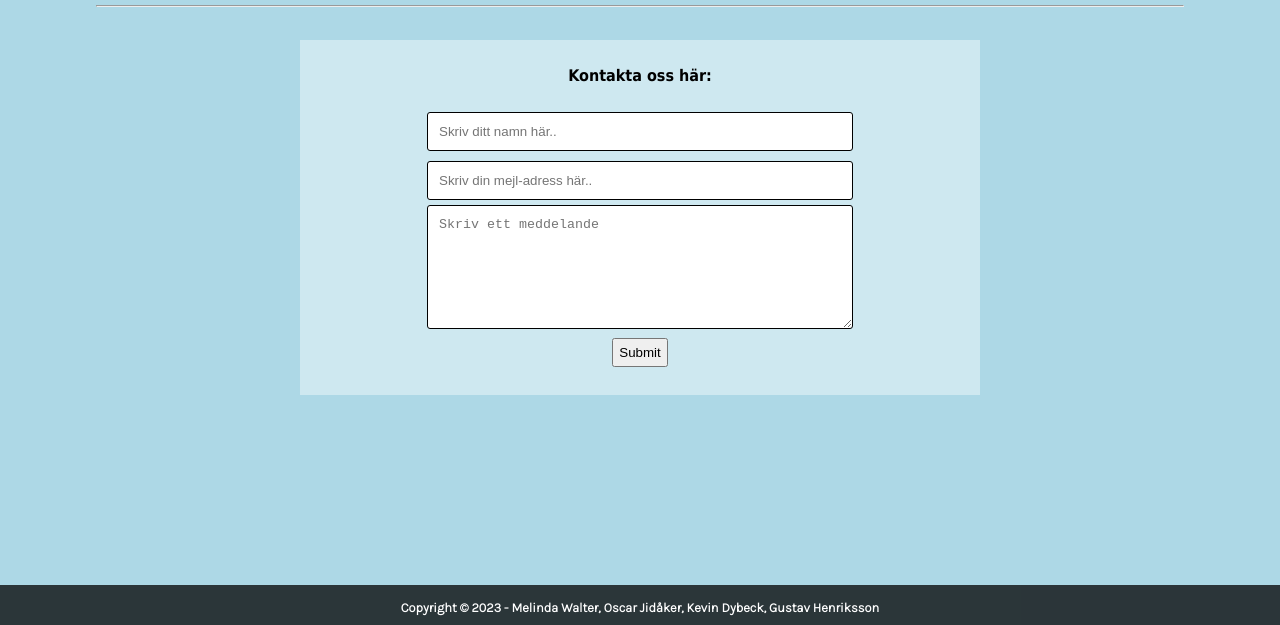
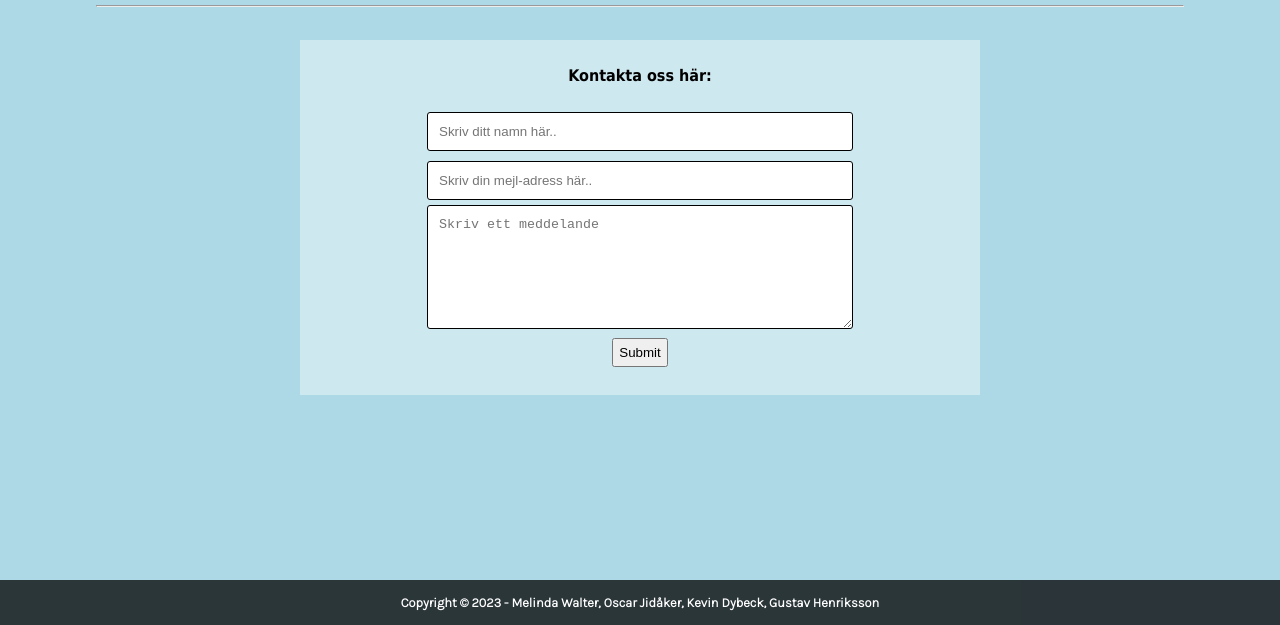
Before and after one commit to mewal92/KimchiStore, a plain HTML site: page src/kontakt.html in a window 1280 px wide. Shown: the part 175-800 px from the top of the page. Drawn offline with Linux system fonts and the light colour scheme; a web font is replaced by a local one.

Commit message:
Fixed java script for footer

```diff
--- a/src/css/stilmall.css
+++ b/src/css/stilmall.css
@@ -130,7 +130,8 @@ h6 {
     position: fixed;
    bottom: 0;
    color: white;
-   padding-bottom: 10px;
+   padding-bottom: 15px;
+   padding-top: 15px;
 }
 
 
--- /dev/null
+++ b/src/js/footer.js
@@ -0,0 +1,8 @@
+function footer(){
+    const footer = document.querySelector("#footer");
+
+    footer.innerHTML = `
+    <b>Copyright &copy; 2023 - Melinda Walter, Oscar Jidåker, Kevin Dybeck, Gustav Henriksson</b>
+    `
+}
+footer();
--- a/src/kontakt.html
+++ b/src/kontakt.html
@@ -6,7 +6,7 @@
 <title>Webbbutik</title>
 <!-- länk till stilmallen -->
 <link href="css/stilmall.css" rel="Stylesheet" type="text/css" />
-
+<script src="js/footer.js"  type="module"></script>
 <style>
 	@import url('https://fonts.googleapis.com/css2?family=Allerta+Stencil&family=Allura&family=Dosis:wght@300&family=Karla:wght@300&display=swap');
 	</style>
@@ -45,11 +45,8 @@
 
 
 <!-- footer -->
-<div class="footer">
-
-    <br>
-    <b>Copyright &copy; 2023 - Melinda Walter, Oscar Jidåker, Kevin Dybeck, Gustav Henriksson</b></div>
-    <br>
+<footer id="footer" class="footer">
+</footer>
     </body>
     </head>
     </html>
```
Also changed, not shown: src/action-page.html (+3 -6 lines), src/index.html (+4 -8 lines), src/order.html (+3 -6 lines), src/produkter.html (+3 -8 lines).
